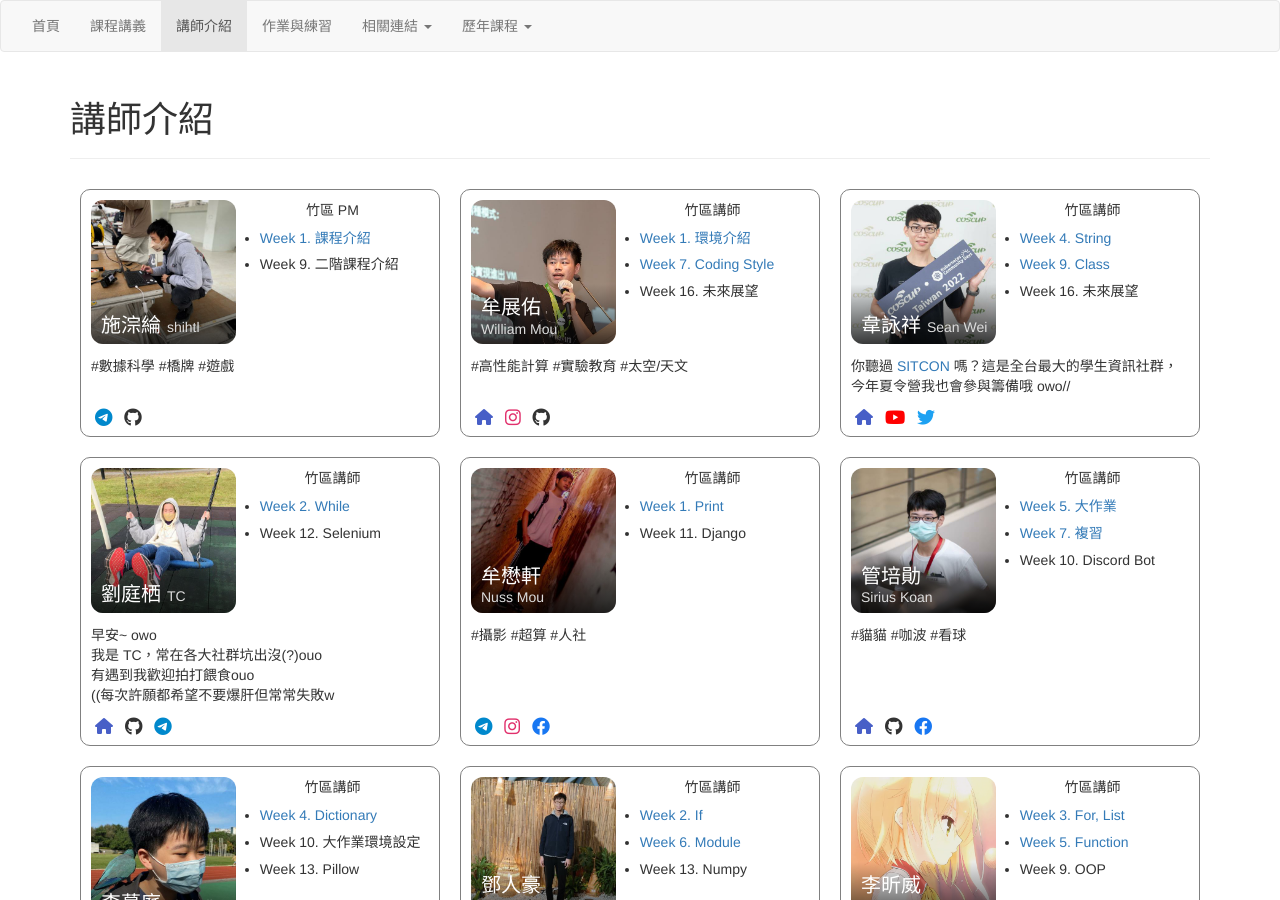
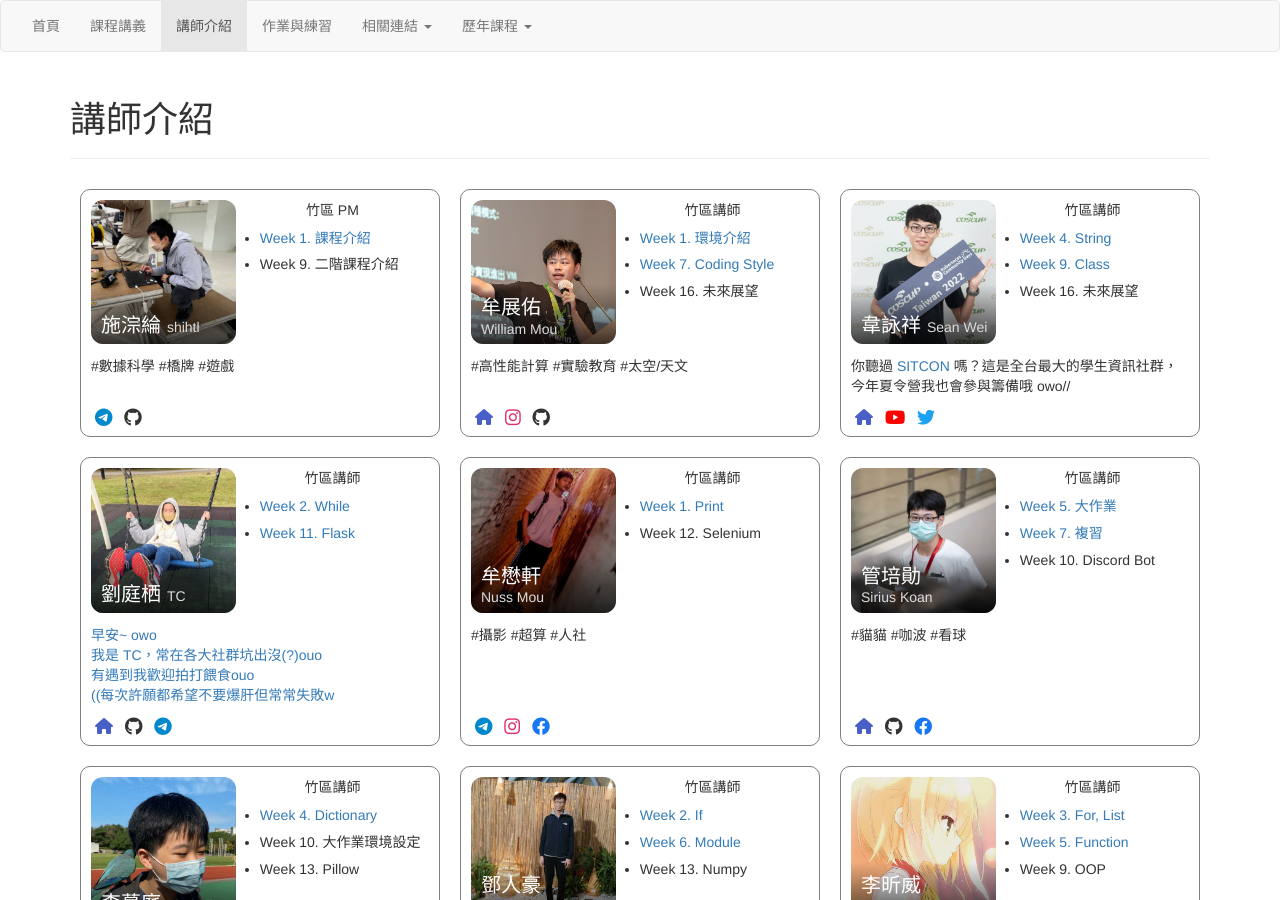
Before and after one commit to tw-csie-sprout/py2023, a Jekyll site: the page built from speaker.html, in a window 1280 px wide and 900 px high. Built offline with Jekyll 4.4.1, drawn with Linux system fonts in a browser that asks for light colours.

Commit message:
Update speaker.html
add Week 11's link

```diff
--- a/speaker.html
+++ b/speaker.html
@@ -98,7 +98,7 @@ img: "https://sprout.tw/py2023/assets/img/og-speaker.png"
                 <center>竹區講師</center>
                 <ul>
                     <li><a href="https://drive.google.com/file/d/1HnWjJBhinJOu1Yye0huOPJZxNzzfTX4P/view" target="_blank">Week 2. While</a></li>
-                    <li>Week 12. Selenium</li>
+                    <li><a href="https://drive.google.com/file/d/13EgMg3h1SfO73gphj2NQLyghgarB2ERi/view" target="_blank">Week 11. Flask</li>
                 </ul>
             </div>
         </div>
@@ -128,7 +128,7 @@ img: "https://sprout.tw/py2023/assets/img/og-speaker.png"
                 <center>竹區講師</center>
                 <ul>
                     <li><a href="https://hackmd.io/@Z_ZMXd6ISlObZMLPsr_6WA/r1wohqe1n" target="_blank">Week 1. Print</a></li>
-                    <li>Week 11. Django</li>
+                    <li>Week 12. Selenium</li>
                 </ul>
             </div>
         </div>
```
